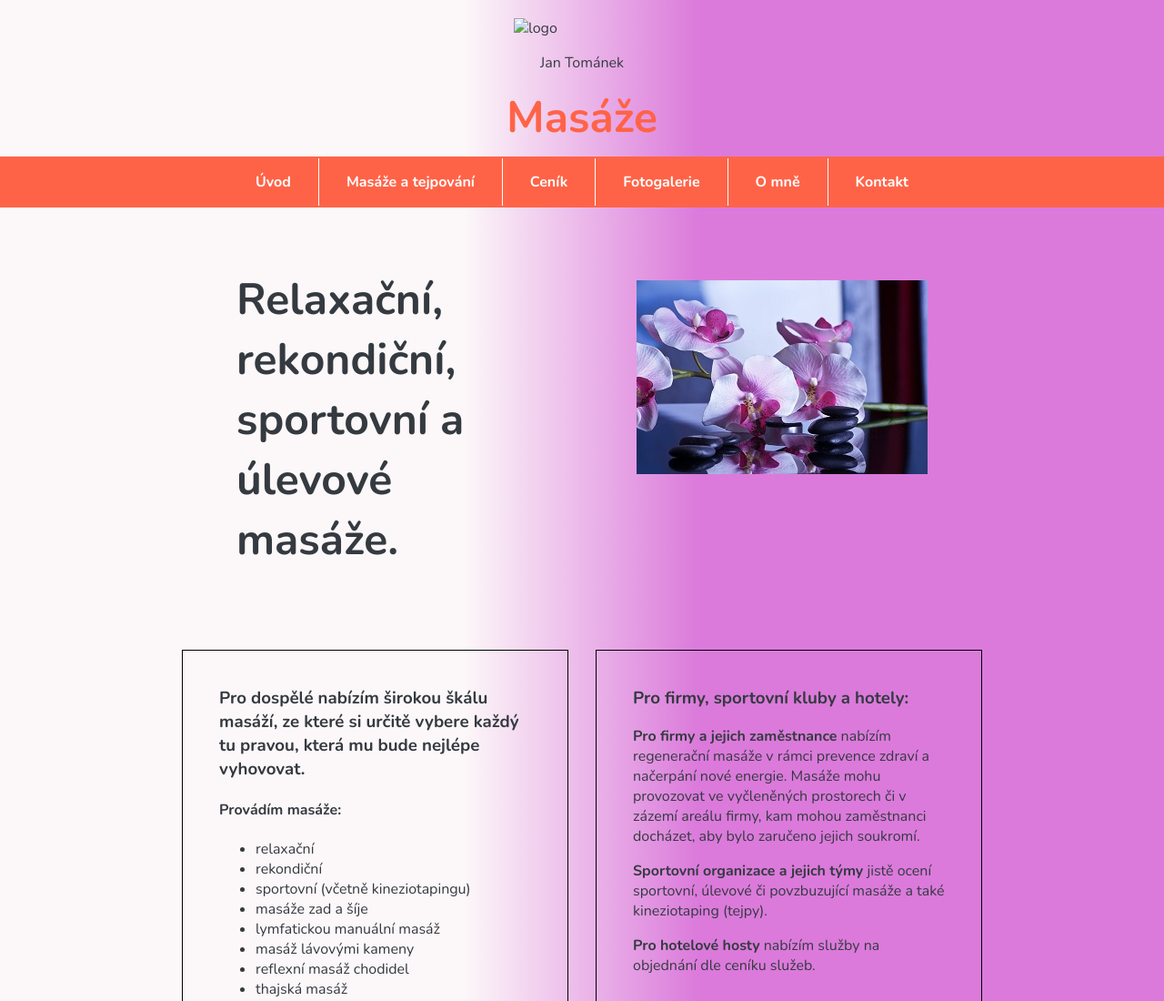
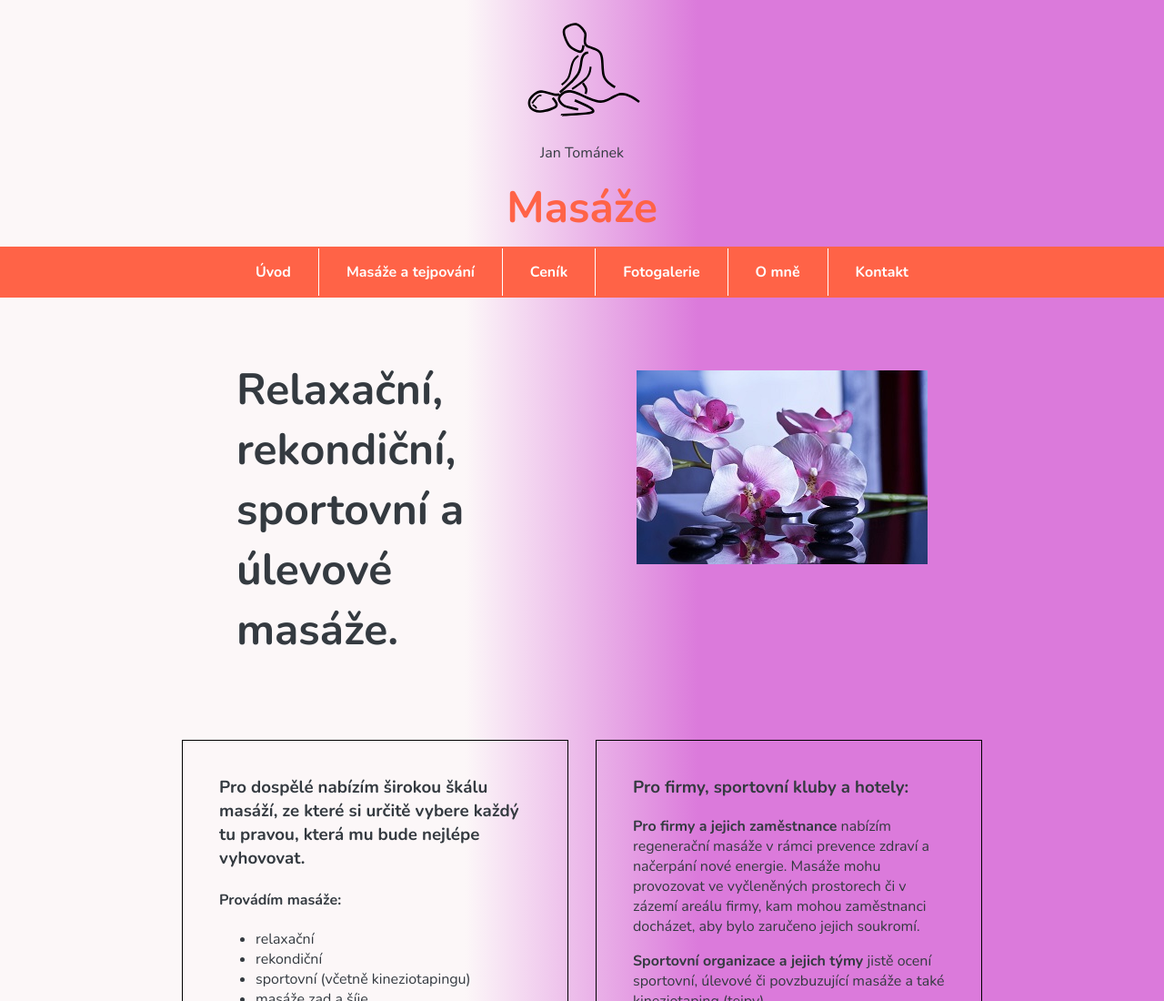
Before and after one commit to devilAn666/Masaze, an Eleventy site: page index.html in a window 1280 px wide. Shown: the top 1100 px of the page at 91% size. Built offline with nearby package versions, Linux system fonts and the light colour scheme; Eleventy itself is replaced by a stand-in of ours; files that its build step writes are made by us from their sources.

Commit message:
oprava loga

```diff
--- a/_includes/partials/header.njk
+++ b/_includes/partials/header.njk
@@ -1,7 +1,7 @@
 <header class="header">
 
     <div class="header__logo">
-        <img src="/images/Logo-masáž.svg" alt="logo">
+        <img src="/images/Logo-masaz.svg" alt="logo">
         <p class="logo__name"> Jan Tománek</p>
     </div>
 
```
